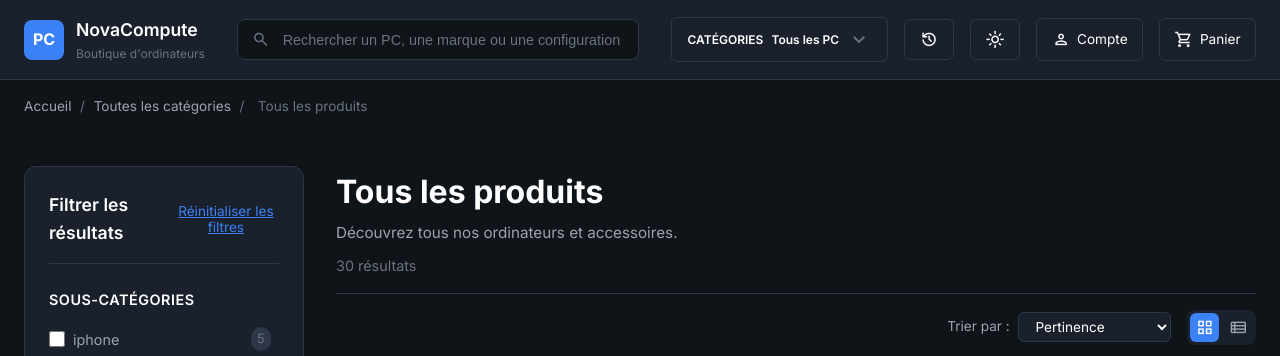
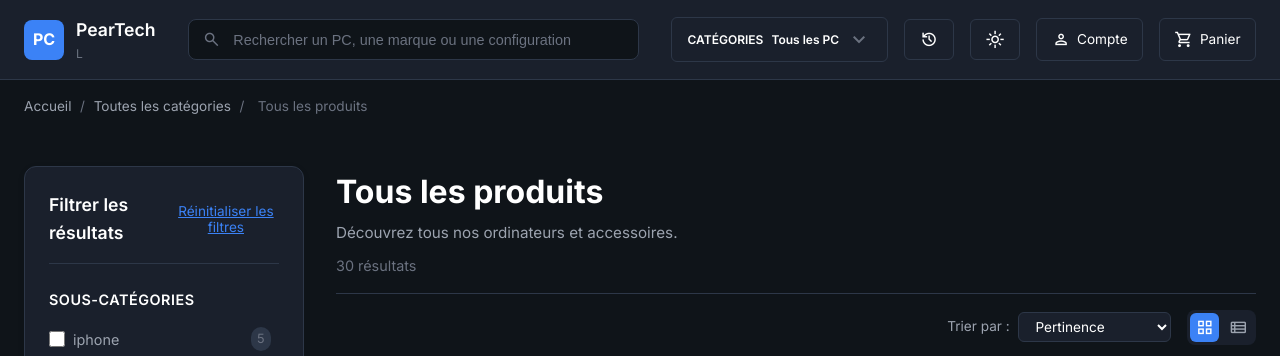
Before and after one commit to Abdoulrazack1/Peartech, a plain HTML site: page page_catalogue.html in a window 1280 px wide. Shown: the top 356 px of the page. Drawn offline with nearby package versions, Linux system fonts and the light colour scheme.

Commit message:
Update page_catalogue.html

```diff
--- a/page_catalogue.html
+++ b/page_catalogue.html
@@ -18,8 +18,8 @@
                 <a href="page_accueil.html" class="logo">
                     <div class="logo-icon">PC</div>
                     <div class="logo-text">
-                        <div class="logo-title">NovaCompute</div>
-                        <div class="logo-subtitle">Boutique d'ordinateurs</div>
+                        <div class="logo-title">PearTech</div>
+                        <div class="logo-subtitle">L</div>
                     </div>
                 </a>
                 <div class="search-bar">
```
